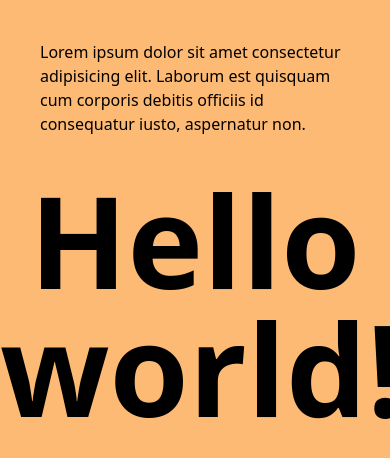
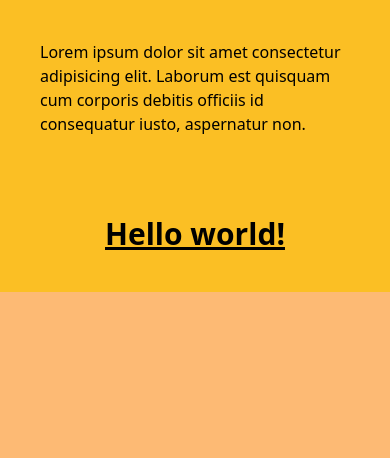
Before and after one commit to avisuman/tailwindcss, a website: page public/index.html in a window 390 px wide. Drawn offline with Linux system fonts and the light colour scheme.

Commit message:
break point implemented. This will help you in making div responsive

```diff
--- a/public/index.html
+++ b/public/index.html
@@ -8,14 +8,13 @@
     <link rel="stylesheet" href="output.css">
 </head>
 <body class="bg-orange-300">
-    <div class="" bg-amber-400>
+    <div class="lg:container lg:mx-auto bg-amber-400">
         <p class="p-10">Lorem ipsum dolor sit amet consectetur adipisicing elit. Laborum est quisquam cum corporis debitis officiis id
             consequatur iusto, aspernatur non.</p>
 
-        <h1 class="text-9xl font-bold text-center">
+        <h1 class="text-3xl text-center font-bold underline p-10">
             Hello world!
             </h1>
     </div>
-
 </body>
 </html>
```
